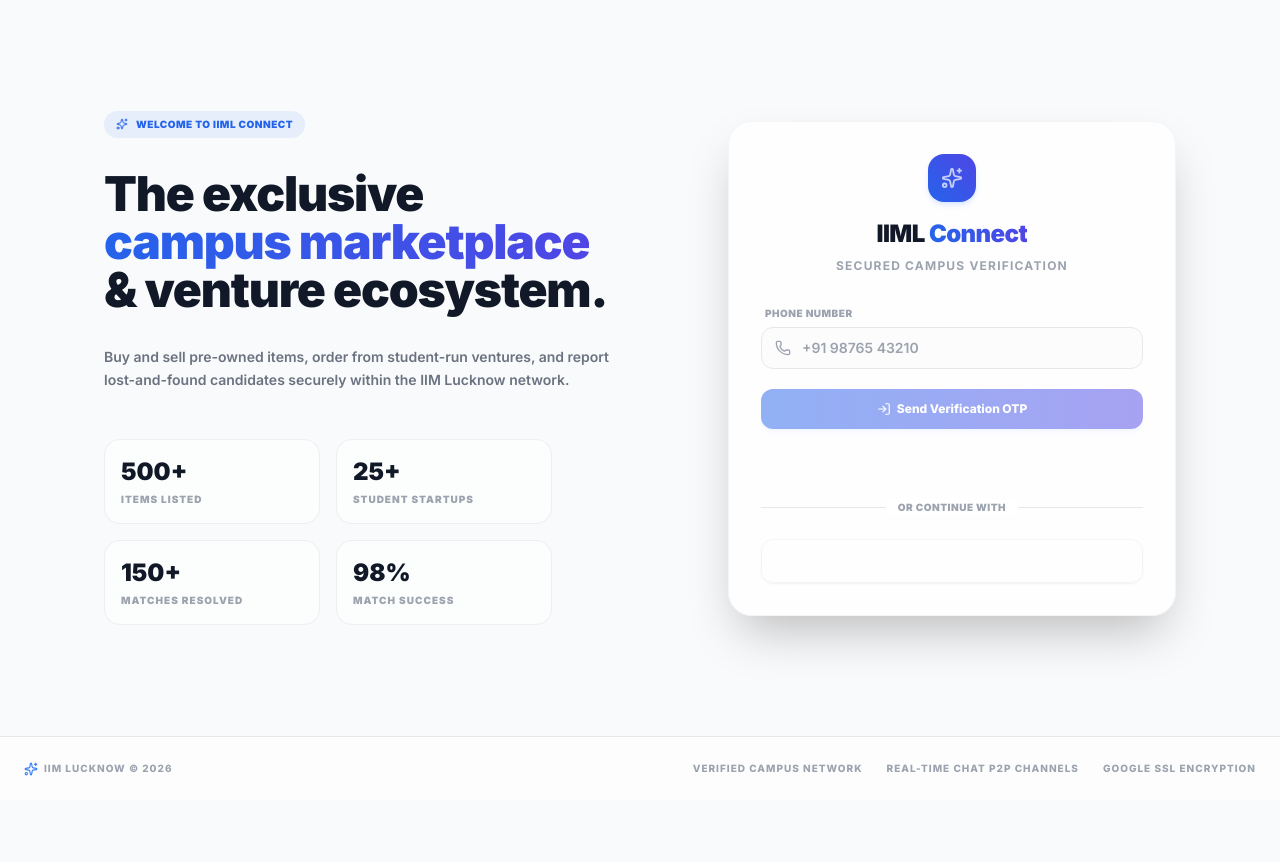
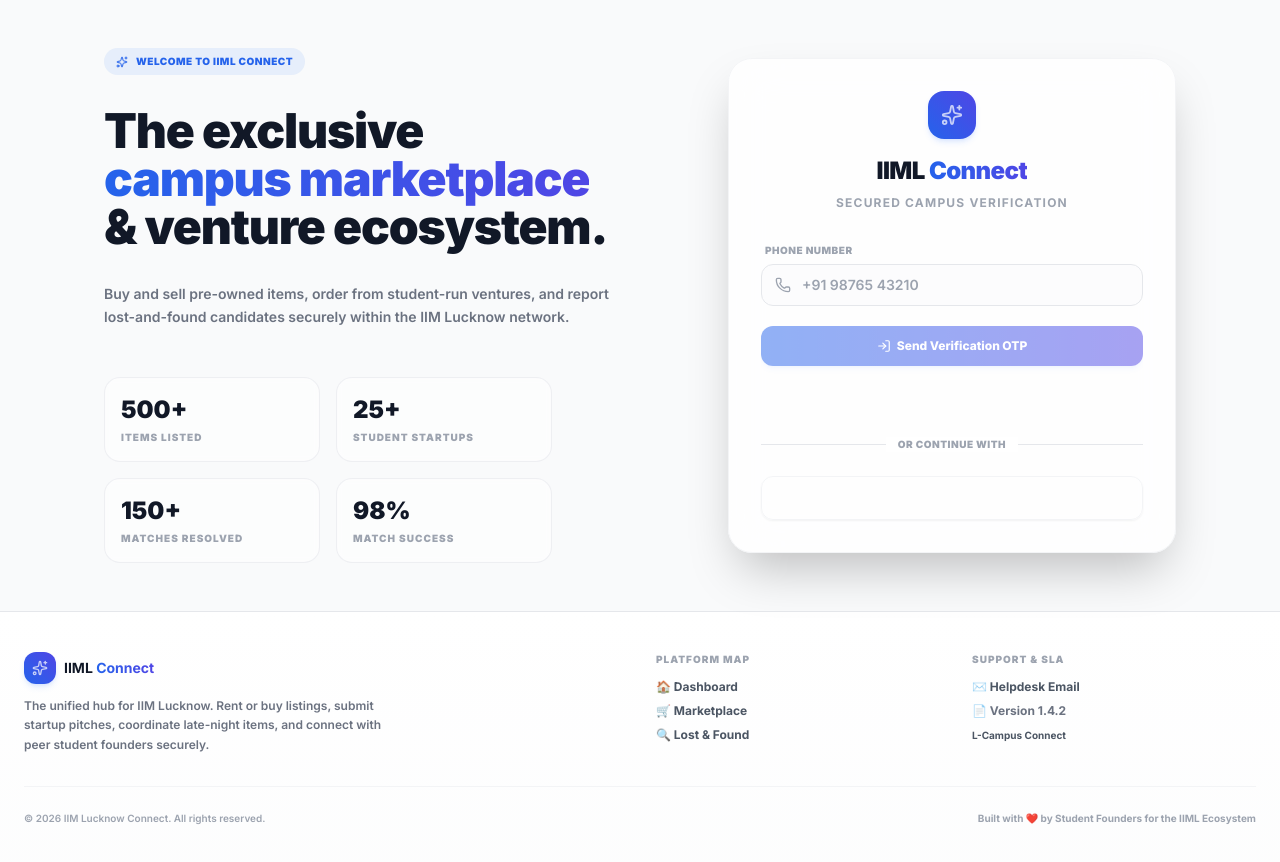
Before and after one commit to HrithikRaj26/iimlconnect_marketplace1, a Next.js app: page / in a window 1280 px wide. Shown: the top 862 px of the page. Before the commit the page ends 800 px from the top, so only its background shows below. Built offline with nearby package versions, Linux system fonts and the light colour scheme.

Commit message:
Use same AppLayout rich footer on login page for brand consistency

```diff
--- a/src/components/auth/LoginView.tsx
+++ b/src/components/auth/LoginView.tsx
@@ -1,6 +1,7 @@
 "use client";
 
 import React, { useState, useEffect } from "react";
+import Link from "next/link";
 import { supabase } from "@/lib/supabase";
 import { motion, AnimatePresence } from "framer-motion";
 import { Phone, Lock, Sparkles, LogIn, ArrowLeft } from "lucide-react";
@@ -273,18 +274,66 @@
         </motion.div>
       </div>
 
-      {/* Aligned Sticky/Fixed Footer */}
-      <footer className="w-full border-t border-gray-150 dark:border-gray-900 bg-white/60 dark:bg-gray-950/60 py-6 backdrop-blur-md transition-colors duration-300 mt-auto">
-        <div className="mx-auto max-w-7xl px-6 flex flex-col md:flex-row items-center justify-between gap-4 text-[10px] font-extrabold text-gray-400 dark:text-gray-500 uppercase tracking-widest">
-          <div className="flex items-center gap-1.5">
-            <Sparkles size={14} className="text-blue-500" />
-            <span>IIM Lucknow © {new Date().getFullYear()}</span>
+      {/* Same footer used in AppLayout */}
+      <footer className="w-full bg-white border-t border-gray-150 px-6 py-10 bg-gradient-to-b from-transparent to-gray-50/40">
+        <div className="max-w-7xl mx-auto grid grid-cols-1 md:grid-cols-4 gap-8">
+          {/* Brand and Info */}
+          <div className="space-y-3 col-span-1 md:col-span-2">
+            <div className="flex items-center gap-2">
+              <span className="flex h-8 w-8 items-center justify-center rounded-xl bg-gradient-to-tr from-blue-600 to-indigo-600 text-white shadow-md shadow-blue-500/15">
+                <Sparkles size={16} className="animate-pulse" />
+              </span>
+              <div className="leading-tight">
+                <p className="text-sm font-bold text-gray-900">
+                  IIML <span className="bg-gradient-to-r from-blue-600 to-indigo-600 bg-clip-text text-transparent">Connect</span>
+                </p>
+              </div>
+            </div>
+            <p className="text-xs font-semibold text-gray-500 leading-relaxed max-w-sm">
+              The unified hub for IIM Lucknow. Rent or buy listings, submit startup pitches, coordinate late-night items, and connect with peer student founders securely.
+            </p>
           </div>
-          <div className="flex flex-wrap justify-center gap-6">
-            <span>Verified Campus Network</span>
-            <span>Real-time Chat P2P Channels</span>
-            <span>Google SSL Encryption</span>
+
+          {/* Quick Links */}
+          <div className="space-y-3">
+            <h4 className="text-[10px] font-black text-gray-400 uppercase tracking-widest">Platform Map</h4>
+            <ul className="space-y-2 text-xs font-bold text-gray-600">
+              <li>
+                <Link href="/" className="hover:text-orange-600 transition-colors">🏠 Dashboard</Link>
+              </li>
+              <li>
+                <Link href="/marketplace" className="hover:text-orange-600 transition-colors">🛒 Marketplace</Link>
+              </li>
+              <li>
+                <Link href="/lost-found" className="hover:text-orange-600 transition-colors">🔍 Lost &amp; Found</Link>
+              </li>
+            </ul>
           </div>
+
+          {/* Support & Tech Column */}
+          <div className="space-y-3">
+            <h4 className="text-[10px] font-black text-gray-400 uppercase tracking-widest">Support &amp; SLA</h4>
+            <ul className="space-y-2 text-xs font-bold text-gray-600">
+              <li>
+                <a href="mailto:support@iiml.ac.in" className="hover:text-orange-600 transition-colors">✉️ Helpdesk Email</a>
+              </li>
+              <li>
+                <span className="text-gray-500">📄 Version 1.4.2</span>
+              </li>
+              <li>
+                <span className="text-gray-450 text-[10px]">L-Campus Connect</span>
+              </li>
+            </ul>
+          </div>
+        </div>
+
+        <div className="max-w-7xl mx-auto border-t border-gray-100 mt-8 pt-6 flex flex-col sm:flex-row justify-between items-center gap-4">
+          <p className="text-[10px] font-semibold text-gray-400">
+            &copy; {new Date().getFullYear()} IIM Lucknow Connect. All rights reserved.
+          </p>
+          <p className="text-[10px] font-bold text-gray-400">
+            Built with ❤️ by Student Founders for the IIML Ecosystem
+          </p>
         </div>
       </footer>
     </div>
```
